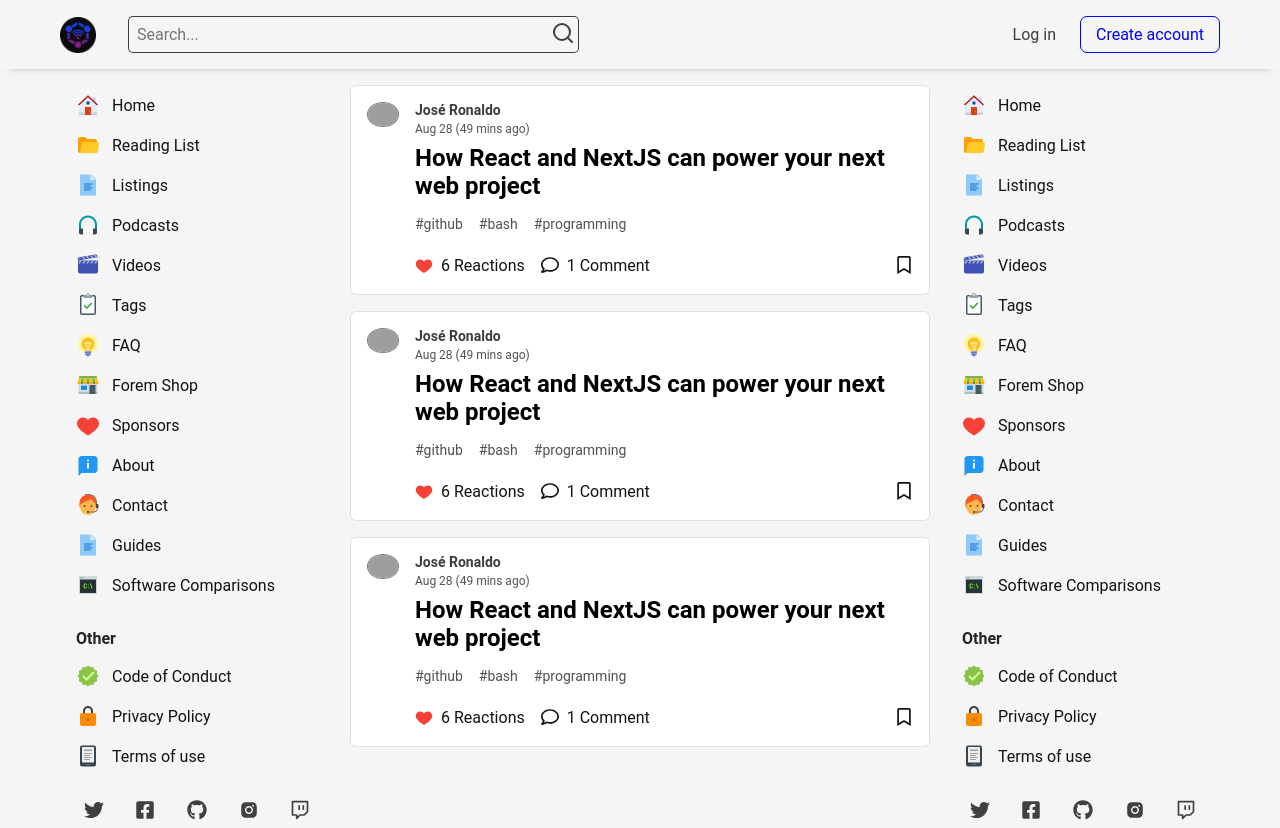
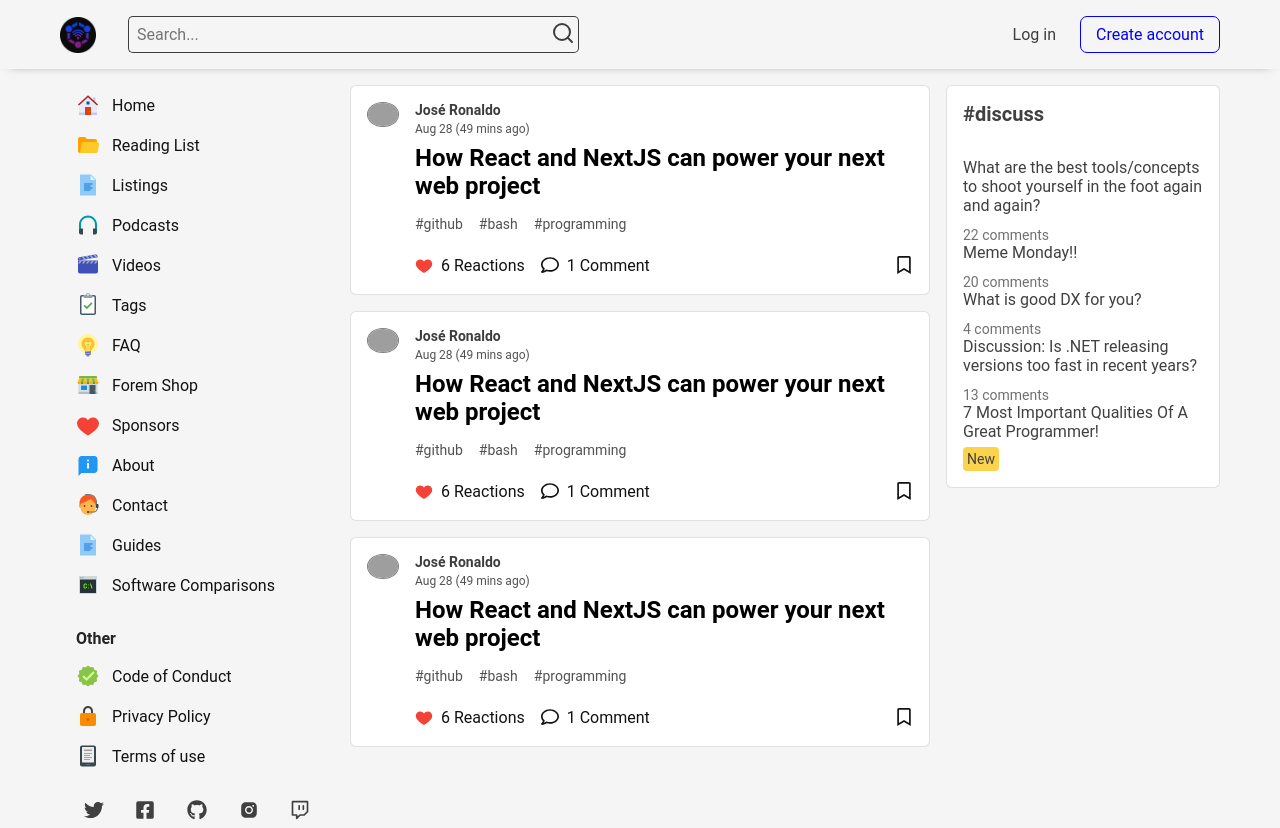
Before and after one commit to Dev-JoseRonaldo/union-group-treinamento, a React (Vite) app: page /challenge in a window 1280 px wide. Built offline with nearby package versions, Linux system fonts and the light colour scheme; grey boxes are pictures that could not be loaded.

Commit message:
:sparkles: feat: Estrutura e estilização do componente RightSidebar

```diff
--- /dev/null
+++ b/src/components/Challenge/HashtagCard/index.tsx
@@ -0,0 +1,33 @@
+import styles from './styles.module.scss'
+
+export const HashtagCard = () => {
+  return (
+      <div className={styles.container}>
+        <h3>#discuss</h3>
+        <a href='#' className={styles.container__hashtagPosts}>
+          What are the best tools/concepts to shoot yourself in the foot again and again?
+          <span className={styles.container__comments}>22 comments</span>
+        </a>
+
+        <a href='#' className={styles.container__hashtagPosts}>
+          Meme Monday!!
+          <span className={styles.container__comments}>20 comments</span>
+        </a>
+
+        <a href='#' className={styles.container__hashtagPosts}>
+          What is good DX for you?
+          <span className={styles.container__comments}>4 comments</span>
+        </a>
+
+        <a href='#' className={styles.container__hashtagPosts}>
+          Discussion: Is .NET releasing versions too fast in recent years?
+          <span className={styles.container__comments}>13 comments</span>
+        </a>
+
+        <a href='#' className={styles.container__hashtagPosts}>
+          7 Most Important Qualities Of A Great Programmer!
+          <span className={styles.container__status}>New</span>
+        </a>
+      </div>
+  )
+}
--- /dev/null
+++ b/src/components/Challenge/HashtagCard/styles.module.scss
@@ -0,0 +1,50 @@
+.container {
+  background-color: white;
+  color: #404040;
+  padding: 1rem;
+  border-radius: 6px;
+  border: 1px solid rgba(189, 189, 189, 0.449);
+
+  h3 {
+    font-size: 1.25rem;
+    font-weight: 700;
+    margin-bottom: 2rem;
+  }
+
+  &__hashtagPosts {
+    display: flex;
+    flex-direction: column;
+    align-items: flex-start;
+    justify-content: start;
+    gap: 0.375rem;
+
+    font-size: 1rem;
+    font-weight: 400;
+
+    + & {
+      margin-top: 2rem;
+    }
+
+    &:hover {
+      color: blue;
+
+      span {
+        color: #404040;
+      }
+    }
+
+  }
+
+  &__status {
+    background-color: #fcd34d;
+    padding: 0.25rem;
+    border-radius: 4px;
+    font-size: 0.875rem;
+  }
+
+  &__comments {
+    color: #717171;
+    font-size: 0.875rem;
+    margin-top: 0.375rem;
+  }
+}
--- /dev/null
+++ b/src/components/Challenge/RightSidebar/index.tsx
@@ -0,0 +1,10 @@
+import { HashtagCard } from '../HashtagCard'
+import styles from './styles.module.scss'
+
+export const RightSidebar = () => {
+  return (
+    <aside className={styles.container}>
+      <HashtagCard />
+    </aside>
+  )
+}
--- /dev/null
+++ b/src/components/Challenge/RightSidebar/styles.module.scss
@@ -0,0 +1,3 @@
+.container {
+  flex: 1;
+}
--- a/src/pages/Challenge.tsx
+++ b/src/pages/Challenge.tsx
@@ -1,6 +1,7 @@
 import { Header } from "../components/Challenge/Header"
 import { LeftSidebar } from "../components/Challenge/LeftSidebar"
 import { Post } from "../components/Challenge/Post"
+import { RightSidebar } from "../components/Challenge/RightSidebar"
 
 import styles from '../styles/challenge.module.scss'
 
@@ -15,7 +16,7 @@
           <Post />
           <Post />
         </section>
-        <LeftSidebar />
+        <RightSidebar />
       </main>
     </>
   )
```
